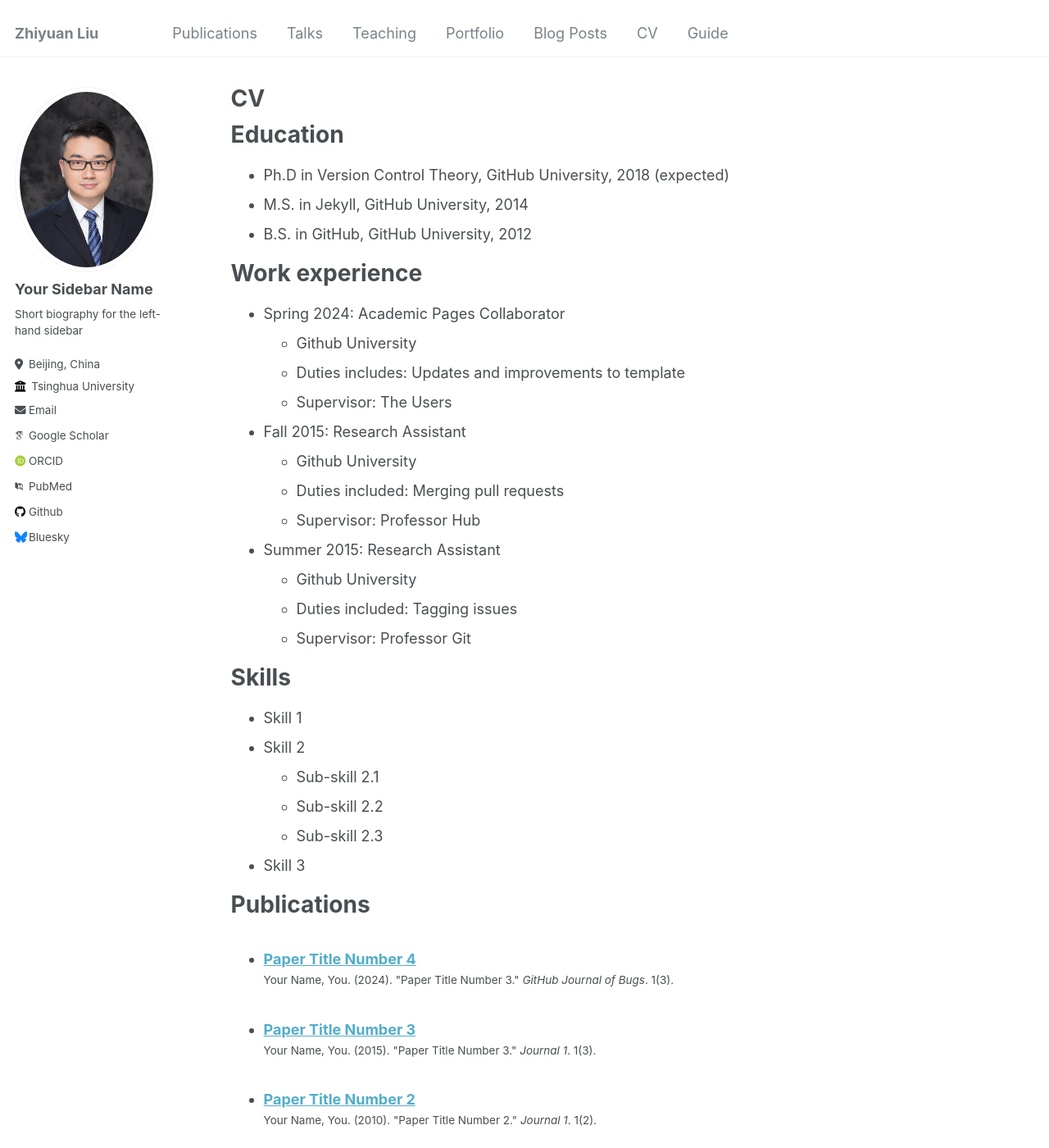
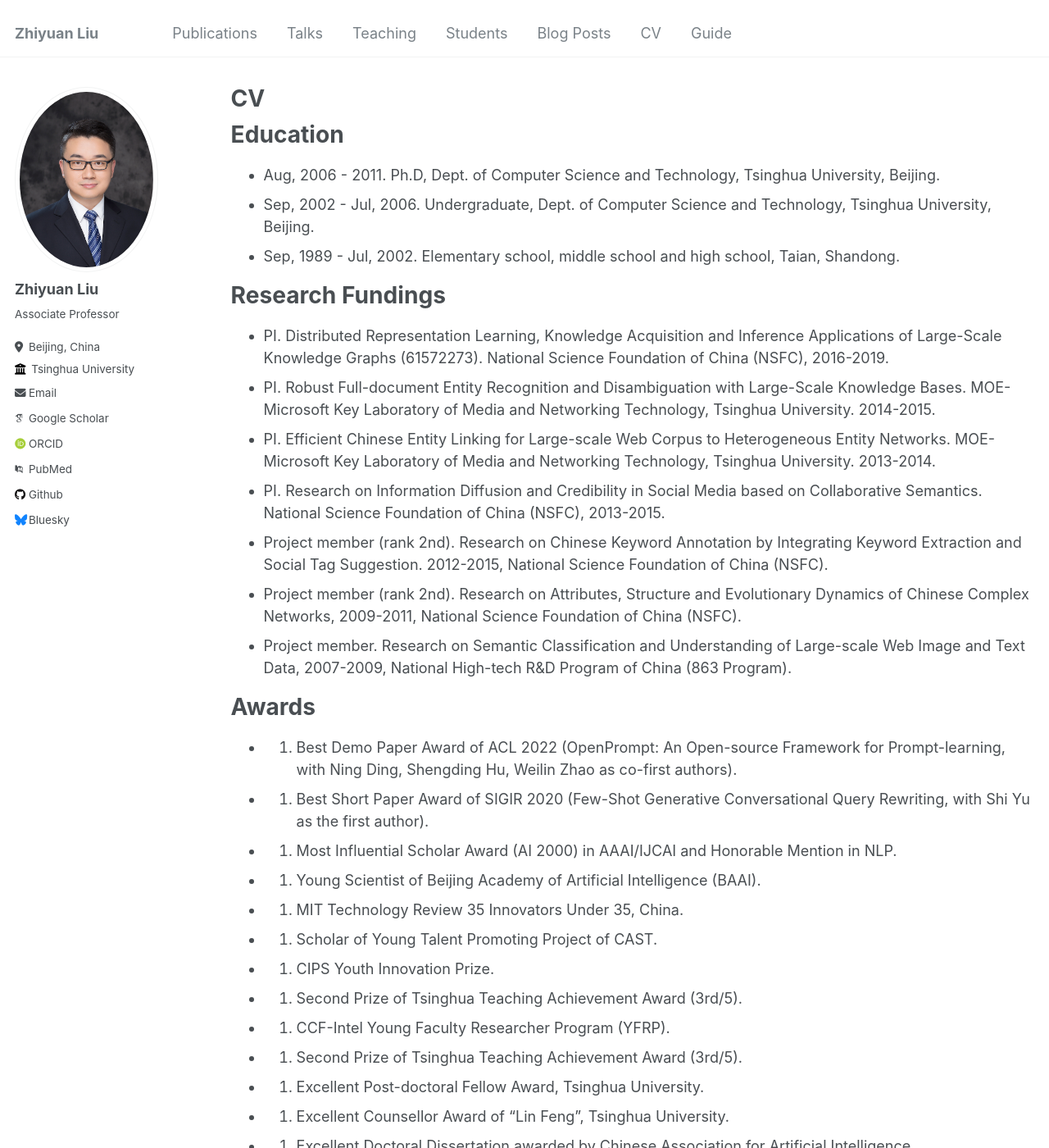
Before and after one commit to xuyuanwei678/xuyuanwei678.github.io, a Jekyll site: the page built from _pages/cv.md, in a window 1280 px wide and 1400 px high. Shown: the whole window at 82% size. Built offline with Jekyll 4.4.1, drawn with Linux system fonts in a browser that asks for light colours; some web fonts are replaced; some of the changed text lies outside the part shown.

Commit message:
update contents

```diff
--- a/_config.yml
+++ b/_config.yml
@@ -23,9 +23,9 @@ repository               : "academicpages/academicpages.github.io"
 author:
   # Biographic information
   avatar           : "profile.png"
-  name             : "Your Sidebar Name"
+  name             : "Zhiyuan Liu"
   pronouns         : # example: "she/her"
-  bio              : "Short biography for the left-hand sidebar"
+  bio              : "Associate Professor"
   location         : "Beijing, China"
   employer         : "Tsinghua University"
   uri              : # URL
@@ -35,7 +35,7 @@ author:
   arxiv            : # URL - Update with the correct link to your profile
   googlescholar    : "https://scholar.google.com/citations?user=dT0v5u0AAAAJ"
   impactstory      : # URL
-  orcid            : "http://orcid.org/yourorcidurl"
+  orcid            : "https://orcid.org/0000-0002-7709-2543"
   semantic         : # URL
   pubmed           : "https://www.ncbi.nlm.nih.gov/pubmed/?term=john+snow"
   researchgate     : # URL
--- a/_data/navigation.yml
+++ b/_data/navigation.yml
@@ -9,7 +9,7 @@ main:
   - title: "Teaching"
     url: /teaching/
 
-  - title: "Portfolio"
+  - title: "Students"
     url: /portfolio/
 
   - title: "Blog Posts"
--- a/_pages/cv.md
+++ b/_pages/cv.md
@@ -11,35 +11,54 @@ redirect_from:
 
 Education
 ======
-* Ph.D in Version Control Theory, GitHub University, 2018 (expected)
-* M.S. in Jekyll, GitHub University, 2014
-* B.S. in GitHub, GitHub University, 2012
+* Aug, 2006 - 2011. Ph.D, Dept. of Computer Science and Technology, Tsinghua University, Beijing.
+* Sep, 2002 - Jul, 2006. Undergraduate, Dept. of Computer Science and Technology, Tsinghua University, Beijing.
+* Sep, 1989 - Jul, 2002. Elementary school, middle school and high school, Taian, Shandong.
 
-Work experience
+Research Fundings
 ======
-* Spring 2024: Academic Pages Collaborator
-  * Github University
-  * Duties includes: Updates and improvements to template
-  * Supervisor: The Users
+* PI. Distributed Representation Learning, Knowledge Acquisition and Inference Applications of Large-Scale Knowledge Graphs (61572273). National Science Foundation of China (NSFC), 2016-2019.
+* PI. Robust Full-document Entity Recognition and Disambiguation with Large-Scale Knowledge Bases. MOE-Microsoft Key Laboratory of Media and Networking Technology, Tsinghua University. 2014-2015.
+* PI. Efficient Chinese Entity Linking for Large-scale Web Corpus to Heterogeneous Entity Networks. MOE-Microsoft Key Laboratory of Media and Networking Technology, Tsinghua University. 2013-2014.
+* PI. Research on Information Diffusion and Credibility in Social Media based on Collaborative Semantics. National Science Foundation of China (NSFC), 2013-2015.
+* Project member (rank 2nd). Research on Chinese Keyword Annotation by Integrating Keyword Extraction and Social Tag Suggestion. 2012-2015, National Science Foundation of China (NSFC).
+* Project member (rank 2nd). Research on Attributes, Structure and Evolutionary Dynamics of Chinese Complex Networks, 2009-2011, National Science Foundation of China (NSFC).
+* Project member. Research on Semantic Classification and Understanding of Large-scale Web Image and Text Data, 2007-2009, National High-tech R&D Program of China (863 Program).
 
-* Fall 2015: Research Assistant
-  * Github University
-  * Duties included: Merging pull requests
-  * Supervisor: Professor Hub
+Awards
+======
+* 2022. Best Demo Paper Award of ACL 2022 (OpenPrompt: An Open-source Framework for Prompt-learning, with Ning Ding, Shengding Hu, Weilin Zhao as co-first authors).
+* 2020. Best Short Paper Award of SIGIR 2020 (Few-Shot Generative Conversational Query Rewriting, with Shi Yu as the first author).
+* 2020. Most Influential Scholar Award (AI 2000) in AAAI/IJCAI and Honorable Mention in NLP.
+* 2019. Young Scientist of Beijing Academy of Artificial Intelligence (BAAI).
+* 2018. MIT Technology Review 35 Innovators Under 35, China.
+* 2017. Scholar of Young Talent Promoting Project of CAST.
+* 2016. CIPS Youth Innovation Prize.
+* 2016. Second Prize of Tsinghua Teaching Achievement Award (3rd/5).
+* 2015. CCF-Intel Young Faculty Researcher Program (YFRP).
+* 2014. Second Prize of Tsinghua Teaching Achievement Award (3rd/5).
+* 2013. Excellent Post-doctoral Fellow Award, Tsinghua University.
+* 2012. Excellent Counsellor Award of "Lin Feng", Tsinghua University.
+* 2012. Excellent Doctoral Dissertation awarded by Chinese Association for Artificial Intelligence.
+* 2012. First Prize of Tsinghua Teaching Achievement Award (3rd/5).
+* 2011. Second class award for Excellent Doctoral Dissertation of Tsinghua University.
+* 2011. Advanced individual in Tsinghua University 100th Anniversary.
+* 2010. Google China intern scholarship, Google.
+* 2010. First class scholarship (Sohu Scholarship), Tsinghua University.
+* 2009. First class scholarship (Tung OOCL Scholarship), Tsinghua University.
+* 2008. Excellent Counsellor Award of "December 9th Movement", Tsinghua University.
+* 2008. First class scholarship (Tung OOCL Scholarship), Tsinghua University.
+* 2006. Excellent Graduate, Tsinghua University.
 
-* Summer 2015: Research Assistant
-  * Github University
-  * Duties included: Tagging issues
-  * Supervisor: Professor Git
-
-Skills
+Academic Services
 ======
-* Skill 1
-* Skill 2
-  * Sub-skill 2.1
-  * Sub-skill 2.2
-  * Sub-skill 2.3
-* Skill 3
+* Senior Action Editor: ACL ARR (2022-).
+* Action Editor: TACL (2021-), ACL ARR (2021-2022).
+* Editorial Board: Computational Linguistics (2021-), Journal of Computer Science and Technology (2021-), Frontiers of Computer Science (2013-), Machine Intlligence Research (2021-), Neurocomputing (2019-2022).
+* PC Chair: CIKM 2020 Short Paper Track.
+* Area Chair: ACL 2021 2018 2017, EMNLP 2021 2020 2019, WWW 2021, IJCAI 2021, COLING 2020 2018, AACL 2020, IJCNLP 2017, NLPCC 2020.
+* Senior PC: IJCAI 2022.
+* Others: IJCAI 2021 (Reproducibility), ACL 2020 (Publicity), CIKM 2019 (Publicity).
 
 Publications
 ======
```
